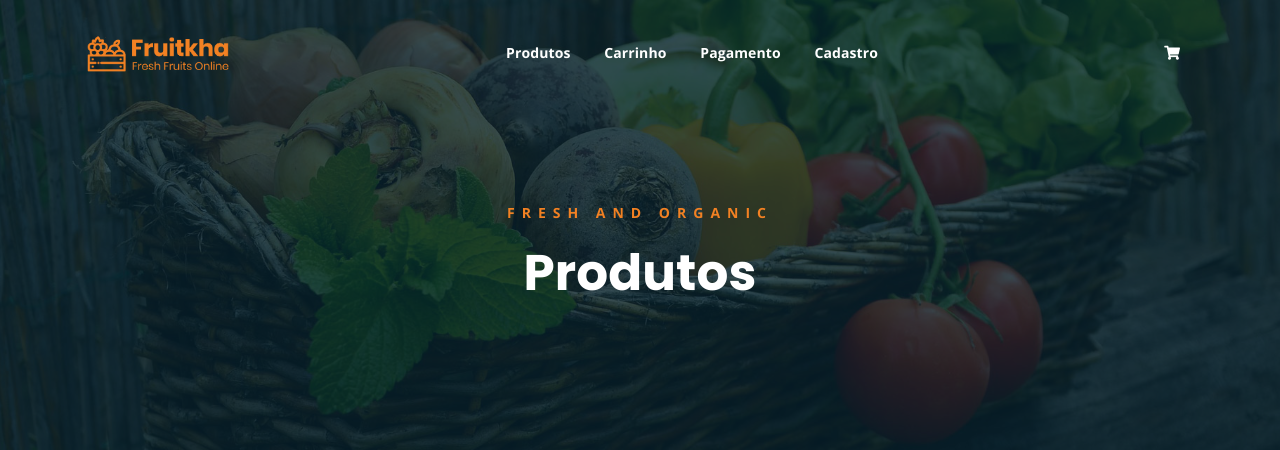
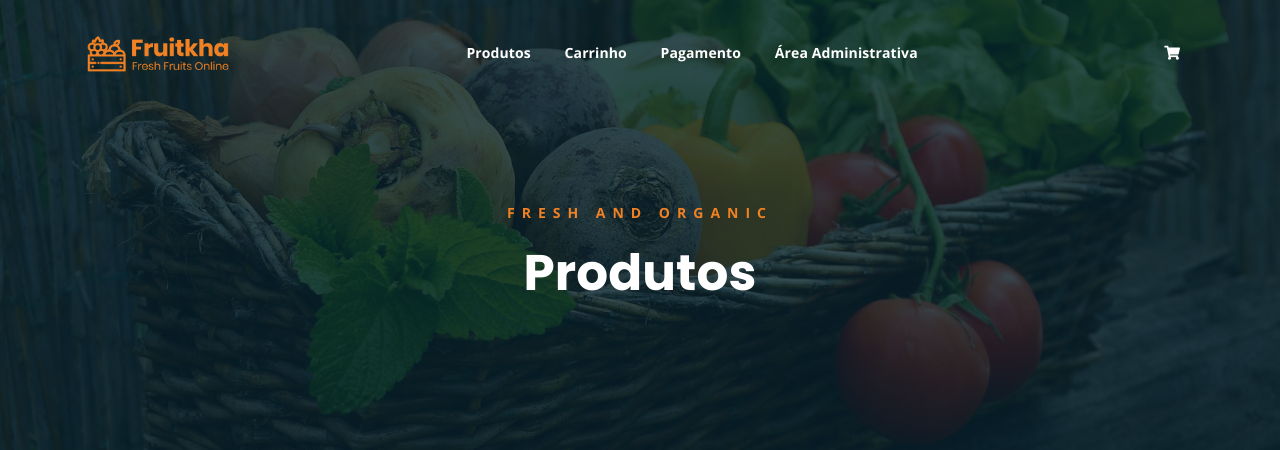
Before and after one commit to jonathandacruz/praticaIntegradaI, a PHP site: page /view/index.php in a window 1280 px wide. Shown: the top 450 px of the page. Run offline with PHP 8.4, Linux system fonts and the light colour scheme; data comes from the database, SQL or seed files in the repository; some libraries are stand-ins or nearby versions.

Commit message:
feat: add menu adm

```diff
--- a/view/fragments/header.php
+++ b/view/fragments/header.php
@@ -18,10 +18,11 @@
 							<li><a href="home">Produtos</a></li>
 							<li><a href="carrinho">Carrinho</a></li>
 							<li><a href="pagamento">Pagamento</a></li>
-							<li><a href="#">Cadastro</a>
+							<li><a href="#">Área Administrativa</a>
 								<ul class="sub-menu">
-									<li><a href="cadastro-cliente">Cliente</a></li>
-									<li><a href="cadastro-produto">Produto</a></li>
+									<li><a href="cadastro-cliente">Clientes</a></li>
+									<li><a href="cadastro-produto">Produtos</a></li>
+									<li><a href="#">Pedidos</a></li>
 								</ul>
 							</li>
 							<li>
```
